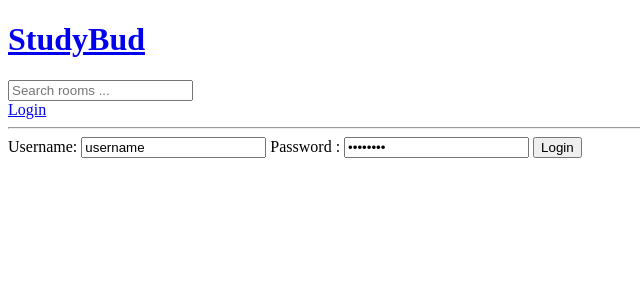
After one commit to SynysterRudro/Django-StudyBud, a Django app: page /login/ in a window 1280 px wide. The commit adds this page. Shown: the top 300 px of the page, without its empty margins (0-640 px from the left). Run offline with Django 5.2, Linux system fonts and the light colour scheme.

Commit message:
login method added succressfully

```diff
--- /dev/null
+++ b/base/templates/base/login_register.html
@@ -0,0 +1,26 @@
+{% extends "main.html" %} {% block content %}
+
+<div>
+  <form method="POST" action="">
+    {% csrf_token %}
+    <label>Username: </label>
+    <input
+      type="text"
+      value="username"
+      name="username"
+      placeholder="Username"
+    />
+
+    <label>Password : </label>
+    <input
+      type="password"
+      value="password"
+      name="password"
+      placeholder="Password"
+    />
+
+    <input type="submit" value="Login" />
+  </form>
+</div>
+
+{% endblock content %}
--- a/base/urls.py
+++ b/base/urls.py
@@ -3,6 +3,8 @@ from django.urls import path
 from . import views
 
 urlpatterns = [
+
+    path('login/', views.loginPage, name='login'),
     path('', views.home, name='home'),
     path('room/<str:pk>', views.room, name='room'),
     path('create-room/', views.createRoom, name='create-room'),
--- a/base/views.py
+++ b/base/views.py
@@ -7,9 +7,34 @@ from .forms import RoomForm
 # Create your views here.
 
 from django.http import HttpResponse
+from django.contrib.auth.models import User
+from django.contrib.auth import authenticate, login, logout
+from django.contrib import messages
 
 
 #
+
+
+def loginPage(request):
+     if request.method == 'POST':
+          username = request.POST.get('username')
+          password = request.POST.get('password')
+
+          try:
+               user = User.objects.get(username=username)
+          except:
+               # print("User does not exist")
+               messages.error(request, 'User does not exist')
+          user = authenticate(request, username=username, password=password)
+          if user is not None:
+               login(request, user)
+               return redirect('home')
+          else:
+               messages.error(request, 'Username OR password does not exist')
+
+     context = {}
+     return render(request, 'base/login_register.html',context)
+
 
 def home(request):
      # return HttpResponse("Home Page")
@@ -22,7 +47,7 @@ def home(request):
                                   )
      topics = Topic.objects.all()
      room_count = rooms.count()
-     context = {'rooms': rooms, 'topics': topics, 'room_count': room_count}
+     context = {'rooms': rooms, 'topics': topics, 'room_count': room_count }
      return render(request, 'base/home.html', context)
 
 def room(request,pk):
--- a/templates/main.html
+++ b/templates/main.html
@@ -6,6 +6,12 @@
     <title>StudyBud</title>
   </head>
   <body>
-    {% include "navbar.html" %} {%block content%} {%endblock%}
+    {% include "navbar.html" %} {% if messages %}
+    <ul class="messages">
+      {% for message in messages %}
+      <li>{{ message }}</li>
+      {% endfor %}
+    </ul>
+    {% endif %} {%block content%} {%endblock%}
   </body>
 </html>
--- a/templates/navbar.html
+++ b/templates/navbar.html
@@ -12,4 +12,12 @@
   {% comment %} <button type="submit">Search</button> {% endcomment %}
 </form>
 
+{%if request.user.is_authenticated%}
+
+<a href="">Logout</a>
+
+{%else%}
+<a href="{%url 'login'%}">Login</a>
+{%endif%}
+
 <hr />
```
Also changed, not shown: db.sqlite3.
